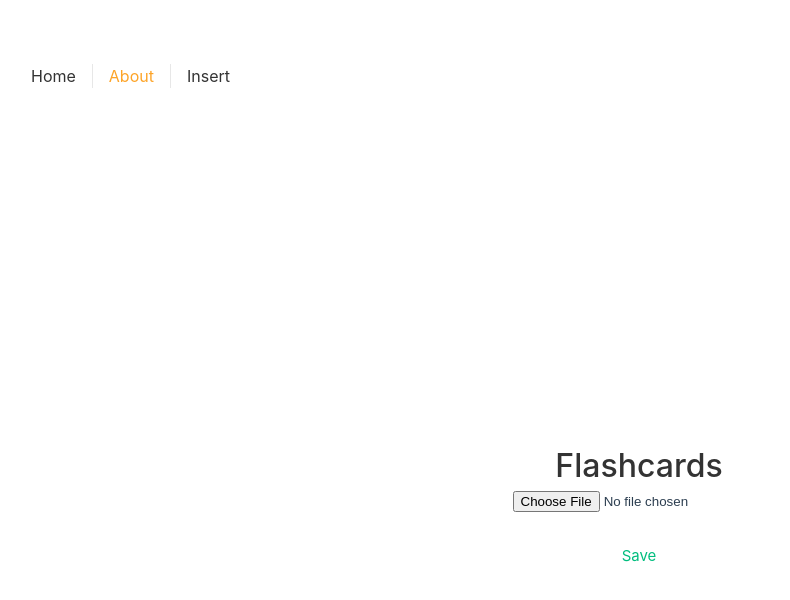
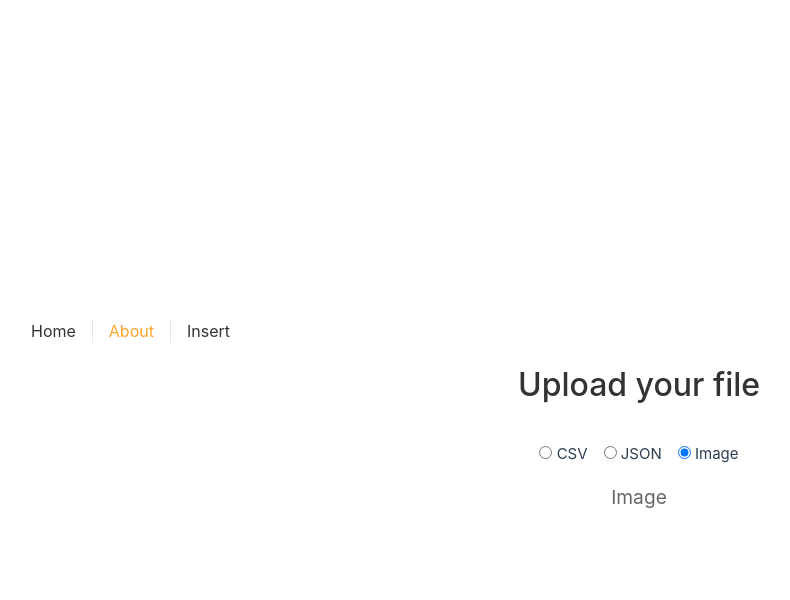
Before and after one commit to kubo550/fishky, a Vue app: page /about in a window 1280 px wide. Shown: the top 600 px of the page, without its empty margins (1-791 px from the left). Built offline with nearby package versions, Linux system fonts and the light colour scheme.

Commit message:
handle upload csv

```diff
--- /dev/null
+++ b/src/components/UploadCSV.vue
@@ -0,0 +1,21 @@
+<script setup lang="ts">
+defineProps({
+  handleFile: {
+    type: Function,
+    required: true
+  }
+})
+</script>
+
+<template>
+  <p>Here you can upload your CSV file with terms and meanings.</p>
+
+  <p>
+    Download template file to see how it should look like in order to upload it correctly
+    <a href="/template.csv" download>download</a>
+  </p>
+
+  <input type="file" accept="text/csv" @change="handleFile" />
+</template>
+
+<style scoped></style>
--- a/src/lib/utils.ts
+++ b/src/lib/utils.ts
@@ -1,7 +1,18 @@
-export function parseCsv(csv: string): string[][] {
+export function parseCsv(csv: string | ArrayBuffer): string[][] {
+  if (typeof csv !== 'string') {
+    return []
+  }
   return csv
     .split('\n')
     .map((row) => row.split(','))
     .filter((row) => row.length > 0)
     .map((row) => row.map((cell) => cell.trim().replace(/^"(.*)"$/, '$1')))
 }
+
+function hasTwoColumns(parsedCSV: string[][]) {
+  return parsedCSV.every((row) => row.length === 1 || row.length === 2)
+}
+
+export function isValidCSV(parsedCSV: string[][]) {
+  return hasTwoColumns(parsedCSV)
+}
--- a/src/views/AboutView.vue
+++ b/src/views/AboutView.vue
@@ -1,15 +1,16 @@
-<script>
-import { defineComponent, ref } from 'vue'
-import { parseCsv } from '@/lib/utils'
+<script setup lang="ts">
+import { ref } from 'vue'
+import { isValidCSV, parseCsv } from '@/lib/utils'
+import UploadCSV from '@/components/UploadCSV.vue'
+import type { FlashcardType } from '@/views/InsertView.vue'
+import FlashCards from '@/components/flash-cards.vue'
+type UploadMethod = 'csv' | 'json' | 'image'
 
-// todo: move to composition api
-export default defineComponent({
-  name: 'HomeView',
-  setup() {
-    // todo: use FlashcardType
-    const flashcard = ref([])
+const flashcards = ref<FlashcardType[]>([])
+const uploadMethod = ref<UploadMethod>('image')
 
-    const handleFile = (e) => {
+const handleFile = (e: Event) => {
+  // @ts-ignore
   const file = e.target?.files?.[0]
   if (!file || (file.type !== 'text/csv' && file.type !== 'application/json')) {
     return
@@ -17,29 +18,73 @@ export default defineComponent({
 
   const reader = new FileReader()
   reader.onload = (e) => {
-        flashcard.value = parseCsv(e.target.result)
+    const parsedCSV = parseCsv(e.target?.result ?? '')
+
+    if (isValidCSV(parsedCSV)) {
+      flashcards.value = parsedCSV.map((row) => ({
+        id: Math.random().toString(),
+        term: row[0],
+        meaning: row[1]
+      }))
+      console.log(flashcards.value)
+    } else {
+      flashcards.value = []
+      console.log('Invalid CSV')
+    }
   }
   reader.readAsText(file)
 }
-
-    return {
-      handleFile,
-      flashcard
-    }
-  }
-})
 </script>
 
 <template>
   <div class="container">
-    <h1>Flashcards</h1>
-    <input type="file" @change="handleFile" />
-    <div v-for="item in flashcard" :key="item[0]">
-      <input type="text" disabled :value="item[0]" />
-      <input type="text" :value="item[1]" />
+    <h1>Upload your file</h1>
+
+    <div class="uploadMethod">
+      <label>
+        <input
+          type="radio"
+          value="csv"
+          v-model="uploadMethod"
+          @change="handleFile"
+          name="uploadMethod"
+        />
+        CSV
+      </label>
+
+      <label>
+        <input
+          type="radio"
+          value="json"
+          v-model="uploadMethod"
+          @change="handleFile"
+          name="uploadMethod"
+        />
+        JSON
+      </label>
+
+      <label>
+        <input
+          type="radio"
+          value="image"
+          v-model="uploadMethod"
+          @change="handleFile"
+          name="uploadMethod"
+        />
+        Image
+      </label>
     </div>
-    <RouterLink to="/saved">Save</RouterLink>
+
+    <p>
+      <span v-if="uploadMethod === 'csv'">
+        <UploadCSV :handle-file="handleFile" />
+      </span>
+      <span v-if="uploadMethod === 'json'">JSON</span>
+      <span v-if="uploadMethod === 'image'">Image</span>
+    </p>
   </div>
+
+  <FlashCards v-if="flashcards.length" :flashcards="flashcards" />
 </template>
 
 <style scoped>
@@ -48,7 +93,6 @@ export default defineComponent({
   flex-direction: column;
   align-items: center;
   justify-content: center;
-  height: 100vh;
   width: 100%;
 }
 
@@ -56,10 +100,6 @@ h1 {
   font-size: 2rem;
   font-weight: 500;
   color: #333;
-}
-
-span {
-  color: #009d3f;
 }
 
 p {
@@ -72,4 +112,12 @@ p {
 a {
   margin-top: 2rem;
 }
+
+.uploadMethod {
+  display: flex;
+  align-items: center;
+  justify-content: center;
+  margin-top: 2rem;
+  gap: 1rem;
+}
 </style>
```
Lines whose indentation alone changed are shown as unchanged.
